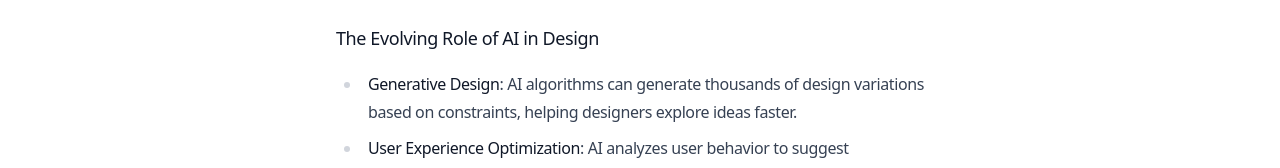
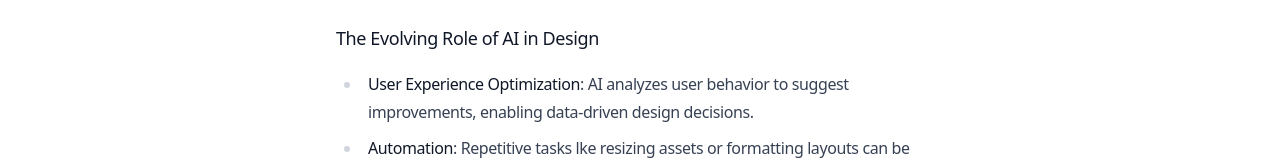
Before and after one commit to lewi0231/home-lab, a Next.js app in the folder clusters/staging/apps/web/personal-blog/: page /blog/exploring-the-intersection-of-design-ai-and-design-engineering in a window 1280 px wide. Shown: the part 629-797 px from the top of the page. Built offline with nearby package versions, Linux system fonts and the light colour scheme.

Commit message:
testing again

```diff
--- a/clusters/staging/apps/web/personal-blog/app/blog/exploring-the-intersection-of-design-ai-and-design-engineering/page.mdx
+++ b/clusters/staging/apps/web/personal-blog/app/blog/exploring-the-intersection-of-design-ai-and-design-engineering/page.mdx
@@ -8,7 +8,6 @@
 
 ## The Evolving Role of AI in Design
 
-- **Generative Design**: AI algorithms can generate thousands of design variations based on constraints, helping designers explore ideas faster.
 - **User Experience Optimization**: AI analyzes user behavior to suggest improvements, enabling data-driven design decisions.
 - **Automation**: Repetitive tasks lke resizing assets or formatting layouts can be automated, freeing up designers for more strategic work.
 
```
